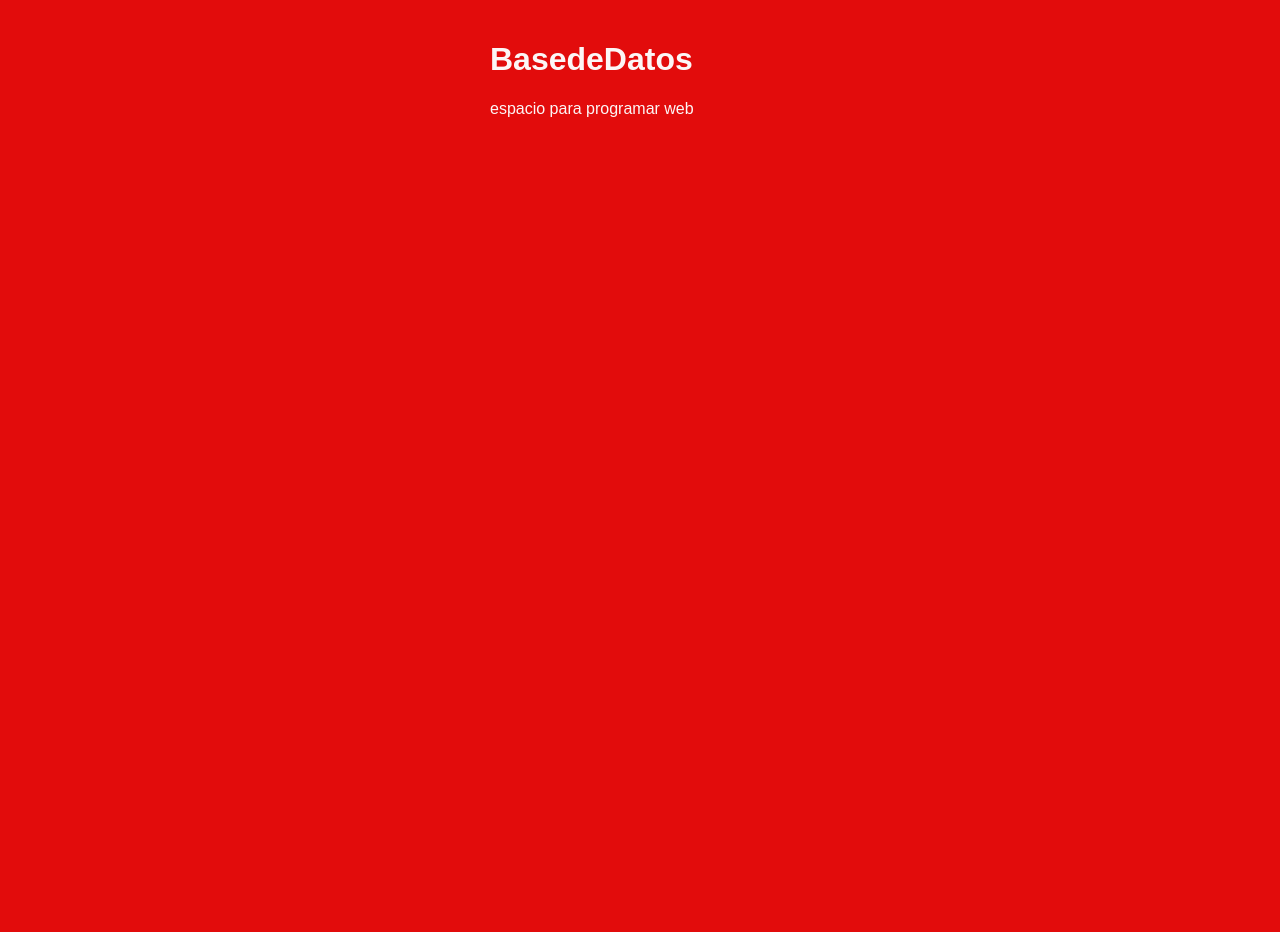
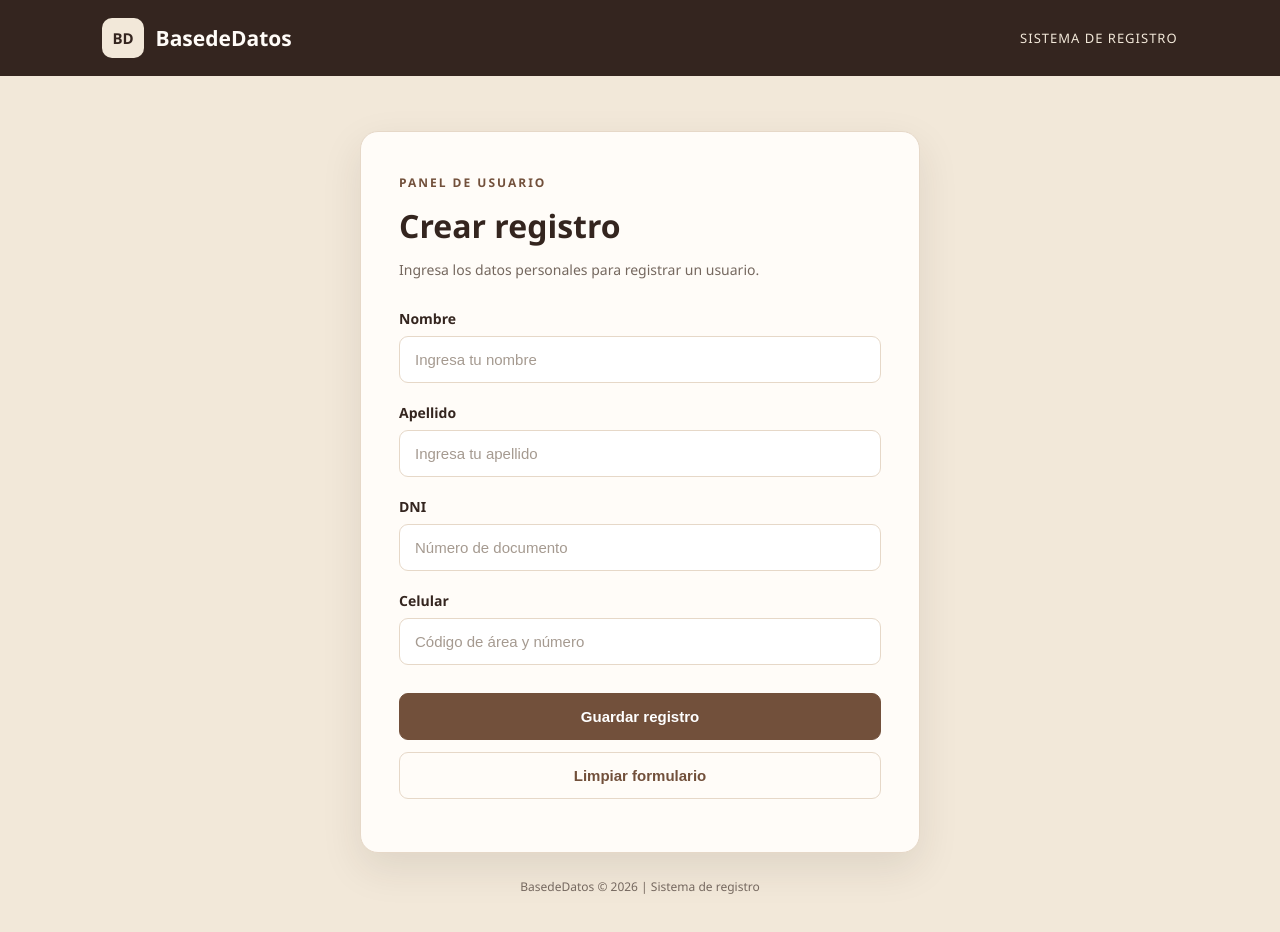
Before and after one commit to tiagoahumada52-cell/Practicas-Profecionalizantes_1_Profe-seba, a plain HTML site: page Basededatos/index.html in a window 1280 px wide. Before the commit the page ends 800 px from the top, so only its background shows below. Drawn offline with Linux system fonts and the light colour scheme.

Commit message:
19/10/26

```diff
--- a/Basededatos/basededatos/app.js
+++ b/Basededatos/basededatos/app.js
@@ -1,24 +1,32 @@
-import mysql from 'mysql2/promise';
 
-// conexion a la base de datos
- const configurarConexion = {
-   host: 'localhost',
-   user: 'alumnos_Cen',
-   password: 'alumno.1234',
-   db: 'alumnos_cen',
-   port: 5500,
-   multipleStatements: true
+const formulario = document.getElementById("formulario");
+const mensaje = document.getElementById("mensaje");
 
-};
+formulario.addEventListener("submit", function(event) {
+    event.preventDefault();
 
-async function conectar() {
-  try {
-    const conexion = await mysql.createConnection(configurarConexion);
-    console.log('Conexión exitosa a la base de datos');
-    return conexion;
-  } catch (error) {
-    console.error('Error al conectar a la base de datos:', error);
-    throw error;
-  }
-}
-conectar();
+    const nombre = document.getElementById("nombre").value.trim();
+    const apellido = document.getElementById("apellido").value.trim();
+    const dni = document.getElementById("dni").value.trim();
+    const celular = document.getElementById("celular").value.trim();
+
+    if (!nombre || !apellido || !dni || !celular) {
+        mensaje.textContent = "Completa todos los campos.";
+        return;
+    }
+
+    mensaje.textContent =
+        "¡Registro de " + nombre + " " + apellido +
+        " validado correctamente!";
+
+    console.log({
+        nombre: nombre,
+        apellido: apellido,
+        dni: dni,
+        celular: celular
+    });
+});
+
+formulario.addEventListener("reset", function() {
+    mensaje.textContent = "";
+});
--- a/Basededatos/css/stile.css
+++ b/Basededatos/css/stile.css
@@ -1,11 +1,208 @@
 
 
 
-    body {
-        max-width: 300px;
-        margin: 0 auto;
-        padding: 20px;
-        background-color: #e20c0c;
-        color: #fcf6f6;
-        font-family: Arial, sans-serif;
+/* Colores principales */
+:root {
+    --marron-oscuro: #34251F;
+    --marron: #72503B;
+    --beige: #F2E8D9;
+    --beige-claro: #E6D8C8;
+    --blanco: #FFFCF8;
+    --negro: #211C19;
+    --gris: #75685F;
+}
+
+* {
+    margin: 0;
+    padding: 0;
+    box-sizing: border-box;
+}
+
+body {
+    font-family: "Segoe UI", Arial, sans-serif;
+    background: var(--beige);
+    color: var(--negro);
+    min-height: 100vh;
+}
+
+/* Barra superior */
+.navbar {
+    background: var(--marron-oscuro);
+    color: var(--blanco);
+    padding: 18px 8%;
+    display: flex;
+    justify-content: space-between;
+    align-items: center;
+    gap: 15px;
+}
+
+.logo {
+    display: flex;
+    align-items: center;
+    gap: 12px;
+    font-size: 21px;
+    font-weight: bold;
+}
+
+.logo-icon {
+    background: var(--beige);
+    color: var(--marron-oscuro);
+    padding: 10px;
+    border-radius: 10px;
+    font-size: 15px;
+}
+
+.estado {
+    color: var(--beige);
+    font-size: 13px;
+    letter-spacing: 1px;
+    text-transform: uppercase;
+}
+
+/* Contenedor principal */
+.container {
+    width: 100%;
+    max-width: 600px;
+    margin: 55px auto;
+    padding: 0 20px;
+}
+
+.form-card {
+    background: var(--blanco);
+    padding: 38px;
+    border-radius: 18px;
+    border: 1px solid var(--beige-claro);
+    box-shadow: 0 15px 40px rgba(52, 37, 31, 0.10);
+}
+
+.encabezado {
+    margin-bottom: 28px;
+}
+
+.etiqueta {
+    color: var(--marron);
+    font-size: 12px;
+    font-weight: bold;
+    letter-spacing: 2px;
+}
+
+h1 {
+    color: var(--marron-oscuro);
+    font-size: 32px;
+    margin: 12px 0;
+}
+
+.encabezado p {
+    color: var(--gris);
+    line-height: 1.6;
+    font-size: 14px;
+}
+
+/* Campos del formulario */
+.campo {
+    margin-bottom: 20px;
+}
+
+label {
+    display: block;
+    margin-bottom: 8px;
+    font-size: 14px;
+    font-weight: 600;
+    color: var(--marron-oscuro);
+}
+
+input {
+    width: 100%;
+    padding: 14px 15px;
+    border: 1px solid var(--beige-claro);
+    border-radius: 9px;
+    background: white;
+    color: var(--negro);
+    font-size: 15px;
+    outline: none;
+    transition: 0.25s;
+}
+
+input::placeholder {
+    color: #A59A90;
+}
+
+input:focus {
+    border-color: var(--marron);
+    box-shadow: 0 0 0 3px rgba(114, 80, 59, 0.12);
+}
+
+/* Botones */
+button {
+    width: 100%;
+    padding: 14px;
+    border-radius: 9px;
+    font-size: 15px;
+    font-weight: 600;
+    cursor: pointer;
+    transition: 0.25s;
+}
+
+.btn-guardar {
+    background: var(--marron);
+    color: white;
+    border: 1px solid var(--marron);
+    margin-top: 8px;
+}
+
+.btn-guardar:hover {
+    background: var(--marron-oscuro);
+    transform: translateY(-2px);
+}
+
+.btn-limpiar {
+    background: transparent;
+    color: var(--marron);
+    border: 1px solid var(--beige-claro);
+    margin-top: 12px;
+}
+
+.btn-limpiar:hover {
+    background: var(--beige);
+}
+
+#mensaje {
+    margin-top: 15px;
+    font-size: 14px;
+    text-align: center;
+    color: var(--marron);
+}
+
+footer {
+    text-align: center;
+    color: var(--gris);
+    font-size: 12px;
+    margin: 25px 0;
+}
+
+/* Adaptación a celulares */
+@media (max-width: 480px) {
+    .navbar {
+        padding: 15px 5%;
     }
+
+    .logo {
+        font-size: 17px;
+    }
+
+    .estado {
+        font-size: 10px;
+    }
+
+    .container {
+        margin: 30px auto;
+    }
+
+    .form-card {
+        padding: 24px 20px;
+    }
+
+    h1 {
+        font-size: 27px;
+    }
+}
--- a/Basededatos/index.html
+++ b/Basededatos/index.html
@@ -1,15 +1,72 @@
+
 <!DOCTYPE html>
-<html lang="en">
+<html lang="es">
 <head>
     <meta charset="UTF-8">
     <meta name="viewport" content="width=device-width, initial-scale=1.0">
-    <title>My Web Page</title>
+    <title>BasedeDatos | Registro</title>
     <link rel="stylesheet" href="css/stile.css">
 </head>
 <body>
-    <div class="container">
-        <h1>BasedeDatos</h1>
-        <p>espacio para programar web</p>
-    </div>
+    <header class="navbar">
+        <div class="logo">
+            <span class="logo-icon">BD</span>
+            <span>BasedeDatos</span>
+        </div>
+        <span class="estado">Sistema de registro</span>
+    </header>
+
+    <main class="container">
+        <section class="form-card">
+            <div class="encabezado">
+                <span class="etiqueta">PANEL DE USUARIO</span>
+                <h1>Crear registro</h1>
+                <p>Ingresa los datos personales para registrar un usuario.</p>
+            </div>
+
+            <form id="formulario">
+                <div class="campo">
+                    <label for="nombre">Nombre</label>
+                    <input type="text" id="nombre" name="nombre"
+                           placeholder="Ingresa tu nombre" required>
+                </div>
+
+                <div class="campo">
+                    <label for="apellido">Apellido</label>
+                    <input type="text" id="apellido" name="apellido"
+                           placeholder="Ingresa tu apellido" required>
+                </div>
+
+                <div class="campo">
+                    <label for="dni">DNI</label>
+                    <input type="text" id="dni" name="dni"
+                           placeholder="Número de documento"
+                           inputmode="numeric" required>
+                </div>
+
+                <div class="campo">
+                    <label for="celular">Celular</label>
+                    <input type="tel" id="celular" name="celular"
+                           placeholder="Código de área y número" required>
+                </div>
+
+                <button type="submit" class="btn-guardar">
+                    Guardar registro
+                </button>
+
+                <button type="reset" class="btn-limpiar">
+                    Limpiar formulario
+                </button>
+
+                <p id="mensaje" role="status"></p>
+            </form>
+        </section>
+
+        <footer>
+            <p>BasedeDatos © 2026 | Sistema de registro</p>
+        </footer>
+    </main>
+
+    <script src="basededatos/app.js"></script>
 </body>
 </html>
```
